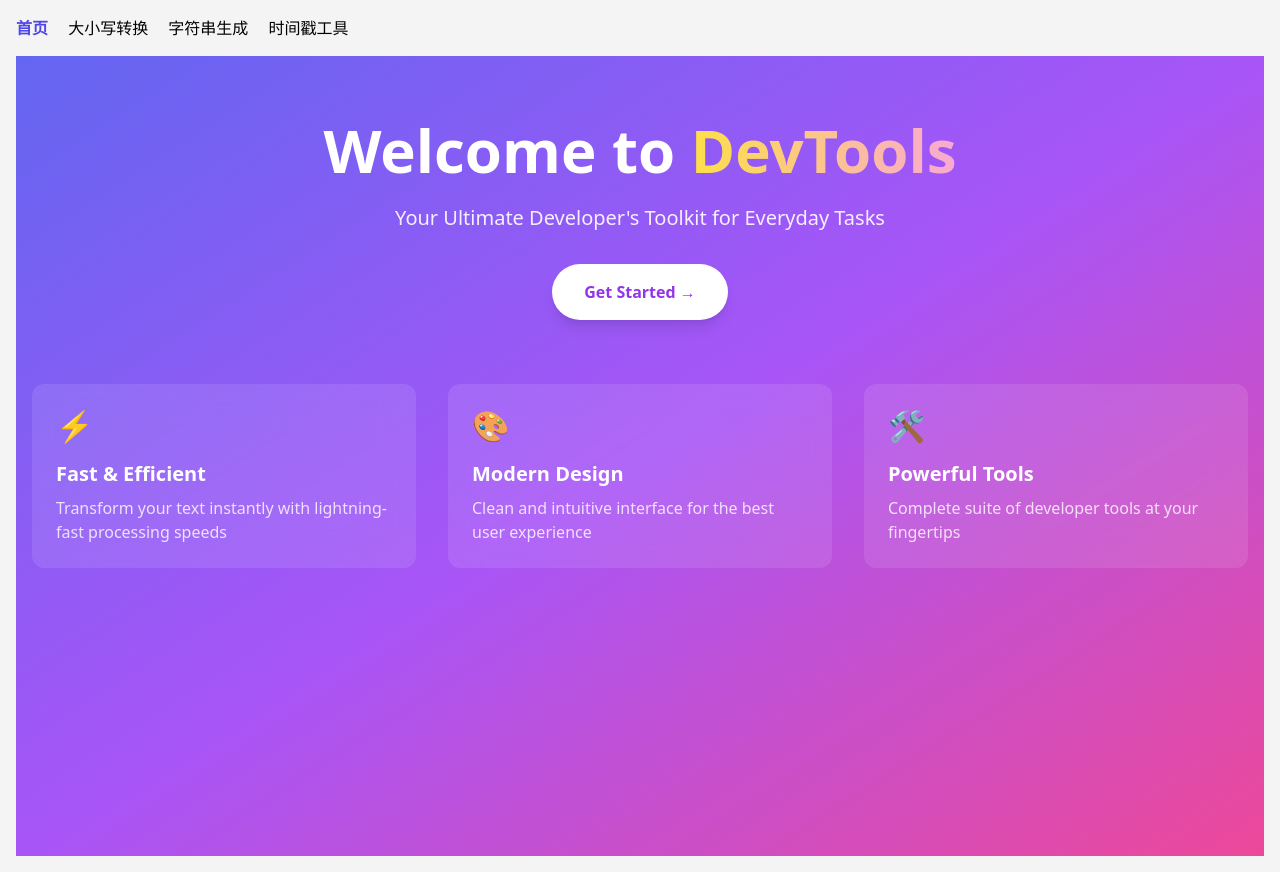
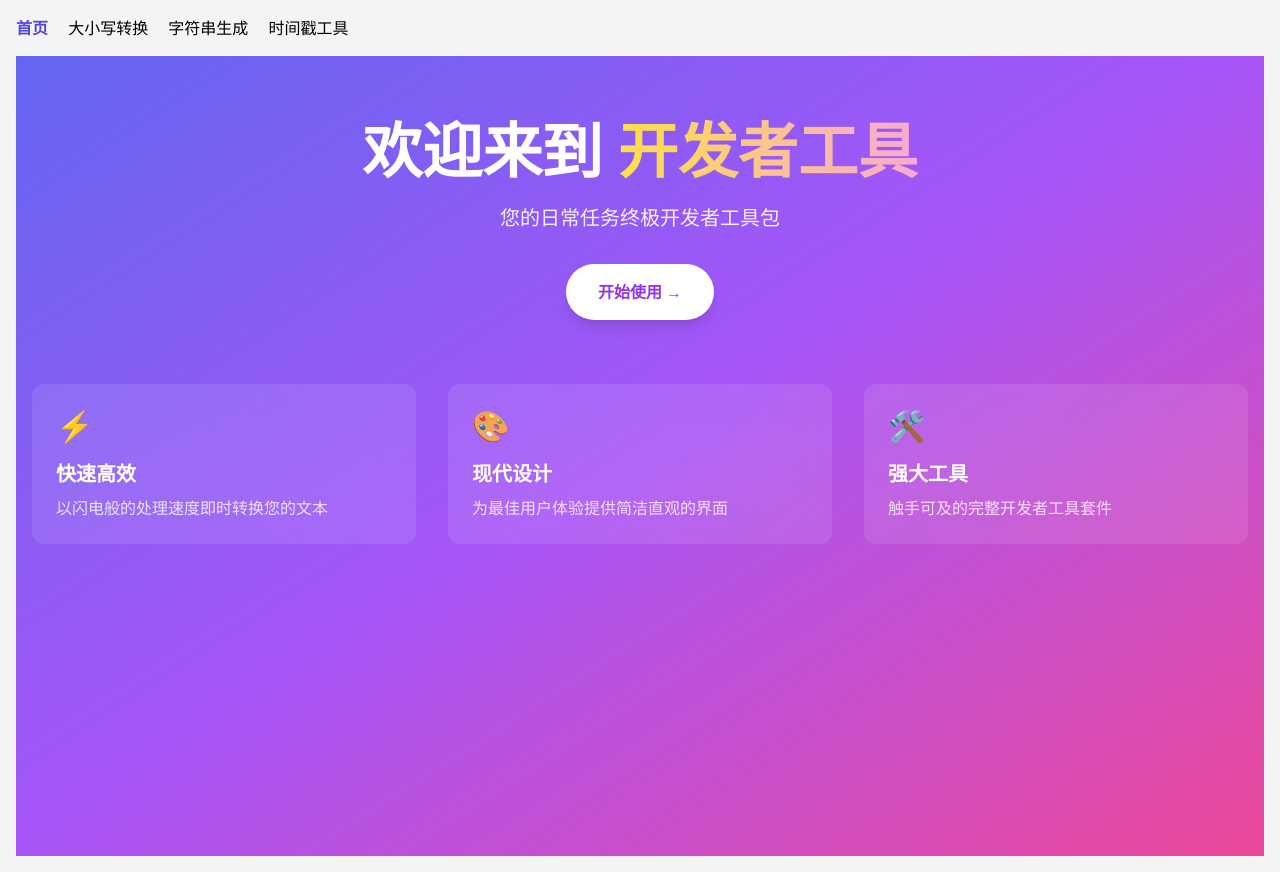
Before and after one commit to bitdan/Hump-Conversion, a Vue app: page / in a window 1280 px wide. Built offline with nearby package versions, Linux system fonts and the light colour scheme.

Commit message:
feat(plugin): 添加新功能并更新首页文案

```diff
--- a/src/components/Home.vue
+++ b/src/components/Home.vue
@@ -4,17 +4,17 @@
       <!-- Hero Section -->
       <div class="text-center mb-16 animate-fade-in">
         <h1 class="text-6xl font-bold text-white mb-6 animate-title">
-          Welcome to <span class="text-transparent bg-clip-text bg-gradient-to-r from-yellow-300 to-pink-300">DevTools</span>
+          欢迎来到 <span class="text-transparent bg-clip-text bg-gradient-to-r from-yellow-300 to-pink-300">开发者工具</span>
         </h1>
         <p class="text-xl text-white/90 mb-8 animate-subtitle">
-          Your Ultimate Developer's Toolkit for Everyday Tasks
+          您的日常任务终极开发者工具包
         </p>
         <router-link
             to="/case-converter"
             class="inline-block px-8 py-4 bg-white text-purple-600 rounded-full font-semibold
                  shadow-lg hover:shadow-xl transform hover:-translate-y-1 transition-all duration-300"
         >
-          Get Started →
+          开始使用 →
         </router-link>
       </div>
 
@@ -39,18 +39,18 @@
 const features = ref([
   {
     icon: '⚡',
-    title: 'Fast & Efficient',
-    description: 'Transform your text instantly with lightning-fast processing speeds'
+    title: '快速高效',
+    description: '以闪电般的处理速度即时转换您的文本'
   },
   {
     icon: '🎨',
-    title: 'Modern Design',
-    description: 'Clean and intuitive interface for the best user experience'
+    title: '现代设计',
+    description: '为最佳用户体验提供简洁直观的界面'
   },
   {
     icon: '🛠️',
-    title: 'Powerful Tools',
-    description: 'Complete suite of developer tools at your fingertips'
+    title: '强大工具',
+    description: '触手可及的完整开发者工具套件'
   }
 ])
 </script>
```
Also changed, not shown: public/plugin.json (+10 -2 lines).
